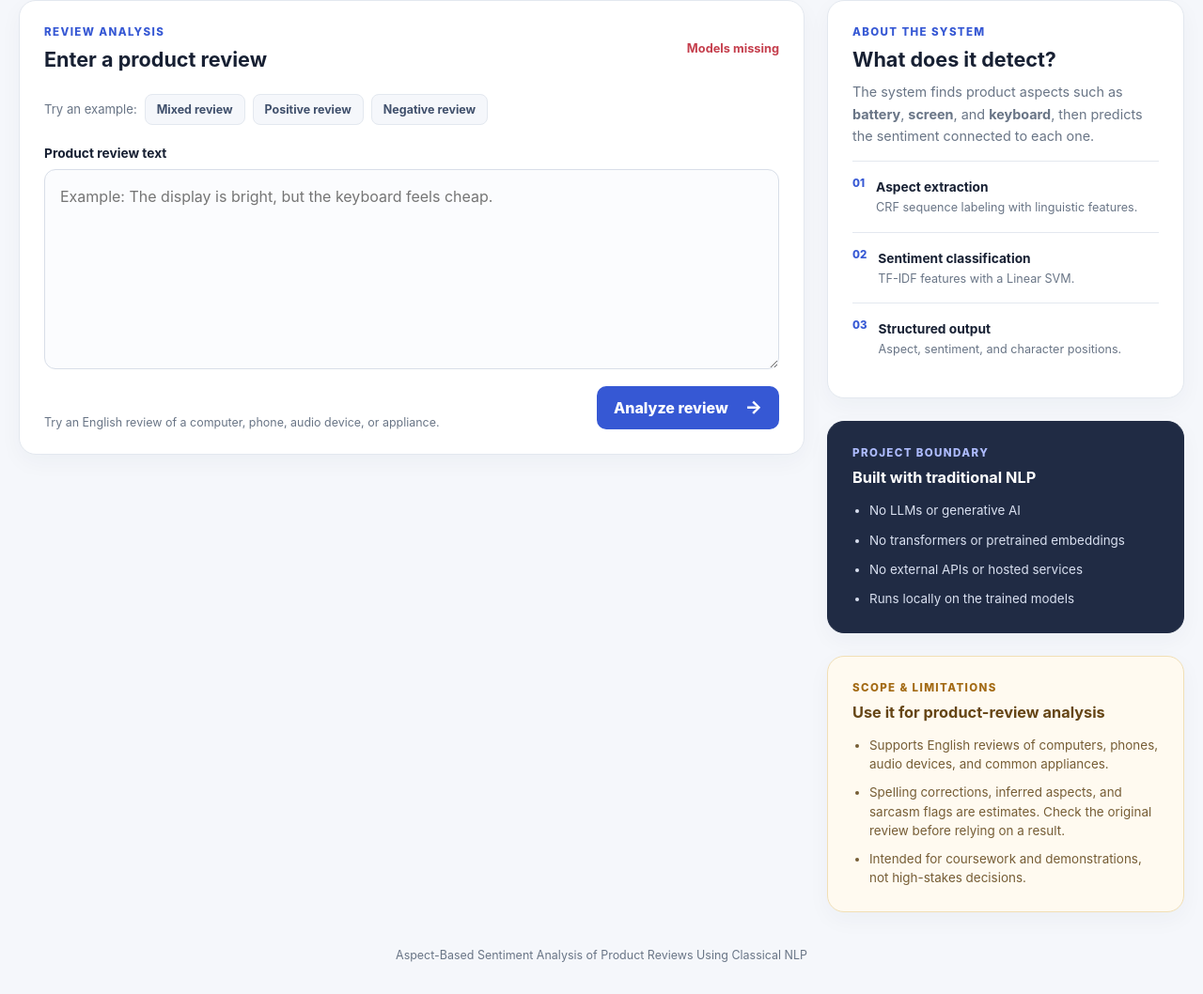
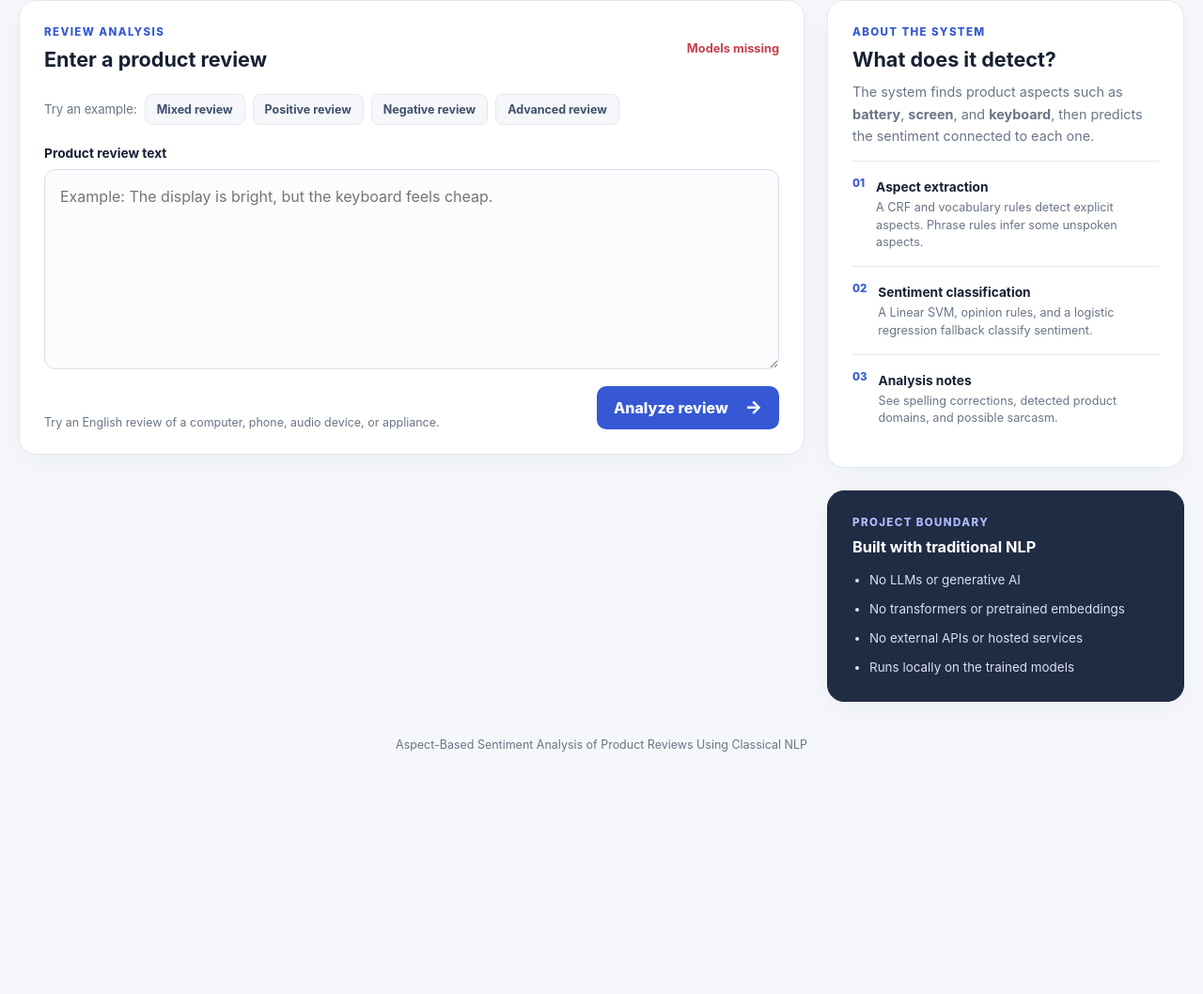
Before and after one commit to gunargrithvick/aspect-based-sentiment-analysis-of-product-reviews-using-classical-nlp, a FastAPI app: page / in a window 1280 px wide. Shown: the part 192-1250 px from the top of the page at 94% size. After the commit the page ends 992 px from the top, so only its background shows below. Run offline with FastAPI, Linux system fonts and the light colour scheme.

Commit message:
Show advanced analysis in the app and README

```diff
--- a/frontend/templates/index.html
+++ b/frontend/templates/index.html
@@ -6,7 +6,7 @@
     <meta name="description" content="Classical NLP aspect-based sentiment analysis for product reviews.">
     <title>Classical ABSA Analyzer</title>
     <link rel="icon" href="/static/favicon.svg" type="image/svg+xml">
-    <link rel="stylesheet" href="/static/css/styles.css?v=2">
+    <link rel="stylesheet" href="/static/css/styles.css?v=3">
 </head>
 <body>
     <div class="page-shell">
@@ -35,6 +35,7 @@
                         <button class="example-button" data-example="The camera is excellent, but the battery life is terrible.">Mixed review</button>
                         <button class="example-button" data-example="The screen is excellent.">Positive review</button>
                         <button class="example-button" data-example="The keyboard is terrible.">Negative review</button>
+                        <button class="example-button" data-example="The batery is terrble. It needs recharging every two hours. Great, the phone died again.">Advanced review</button>
                     </div>
 
                     <form id="analysis-form">
@@ -65,6 +66,7 @@
                             <div class="metric-card negative-card"><span class="metric-label">Negative</span><strong id="negative-count">0</strong></div>
                             <div class="metric-card neutral-card"><span class="metric-label">Neutral</span><strong id="neutral-count">0</strong></div>
                             <div class="metric-card conflict-card"><span class="metric-label">Conflict</span><strong id="conflict-count">0</strong></div>
+                            <div class="metric-card uncertain-card"><span class="metric-label">Uncertain</span><strong id="uncertain-count">0</strong></div>
                         </div>
 
                         <article class="card highlighted-card">
@@ -75,6 +77,7 @@
                                     <span><i class="legend-dot negative-dot"></i>Negative</span>
                                     <span><i class="legend-dot neutral-dot"></i>Neutral</span>
                                     <span><i class="legend-dot conflict-dot"></i>Conflict</span>
+                                    <span><i class="legend-dot uncertain-dot"></i>Uncertain</span>
                                 </div>
                             </div>
                             <p class="highlighted-review" id="highlighted-review"></p>
@@ -98,9 +101,9 @@
                     <p class="eyebrow">ABOUT THE SYSTEM</p>
                     <h2>What does it detect?</h2>
                     <p>The system finds product aspects such as <strong>battery</strong>, <strong>screen</strong>, and <strong>keyboard</strong>, then predicts the sentiment connected to each one.</p>
-                    <div class="pipeline-step"><span class="step-number">01</span><div><strong>Aspect extraction</strong><p>CRF sequence labeling with linguistic features.</p></div></div>
-                    <div class="pipeline-step"><span class="step-number">02</span><div><strong>Sentiment classification</strong><p>TF-IDF features with a Linear SVM.</p></div></div>
-                    <div class="pipeline-step"><span class="step-number">03</span><div><strong>Structured output</strong><p>Aspect, sentiment, and character positions.</p></div></div>
+                    <div class="pipeline-step"><span class="step-number">01</span><div><strong>Aspect extraction</strong><p>A CRF and vocabulary rules detect explicit aspects. Phrase rules infer some unspoken aspects.</p></div></div>
+                    <div class="pipeline-step"><span class="step-number">02</span><div><strong>Sentiment classification</strong><p>A Linear SVM, opinion rules, and a logistic regression fallback classify sentiment.</p></div></div>
+                    <div class="pipeline-step"><span class="step-number">03</span><div><strong>Analysis notes</strong><p>See spelling corrections, detected product domains, and possible sarcasm.</p></div></div>
                 </article>
 
                 <article class="card boundary-card">
@@ -112,20 +115,11 @@
                     </ul>
                 </article>
 
-                <article class="card limitations-card">
-                    <p class="eyebrow">SCOPE &amp; LIMITATIONS</p>
-                    <h3>Use it for product-review analysis</h3>
-                    <ul class="limitations-list">
-                        <li>Supports English reviews of computers, phones, audio devices, and common appliances.</li>
-                        <li>Spelling corrections, inferred aspects, and sarcasm flags are estimates. Check the original review before relying on a result.</li>
-                        <li>Intended for coursework and demonstrations, not high-stakes decisions.</li>
-                    </ul>
-                </article>
             </aside>
         </main>
 
         <footer class="site-footer">Aspect-Based Sentiment Analysis of Product Reviews Using Classical NLP</footer>
     </div>
-    <script src="/static/js/app.js?v=2"></script>
+    <script src="/static/js/app.js?v=3"></script>
 </body>
 </html>
--- a/public/static/css/styles.css
+++ b/public/static/css/styles.css
@@ -53,20 +53,22 @@ textarea:focus { border-color: var(--primary); box-shadow: 0 0 0 3px rgba(54, 88
 .highlighted-review .highlight-uncertain { background: #475569; }
 .sentiment-uncertain { color: #334155; background: #e2e8f0; }
 .results-heading { margin: 0; }
-.metrics-grid { display: grid; grid-template-columns: repeat(5, minmax(0, 1fr)); gap: 12px; }
+.metrics-grid { display: grid; grid-template-columns: repeat(6, minmax(0, 1fr)); gap: 12px; }
 .metric-card { display: grid; min-height: 92px; align-content: space-between; padding: 15px; background: var(--surface); border: 1px solid var(--line); border-radius: 13px; }
 .metric-label { display: block; margin-bottom: 8px; color: var(--muted); font-size: 0.72rem; font-weight: 700; }
 .metric-card strong { font-size: 1.45rem; }.positive-card strong { color: var(--positive); }.negative-card strong { color: var(--negative); }.neutral-card strong { color: var(--neutral); }.conflict-card strong { color: var(--conflict); }
 .highlighted-card, .table-card { margin-bottom: 0; }
 .card-heading-row { align-items: flex-start; }.legend { display: flex; flex-wrap: wrap; gap: 10px; color: var(--muted); font-size: 0.72rem; }
 .card-heading-row h3 { margin-bottom: 0; }
+.uncertain-card strong { color: #475569; }
+.legend .uncertain-dot { background: #475569; }
 .legend span { display: inline-flex; align-items: center; gap: 5px; }.legend-dot { display: inline-block; width: 8px; height: 8px; border-radius: 50%; }.positive-dot { background: var(--positive); }.negative-dot { background: var(--negative); }.neutral-dot { background: var(--neutral); }.conflict-dot { background: var(--conflict); }
 .highlighted-review { margin-bottom: 0; padding: 19px; color: #334155; background: #f8fafc; border-radius: 11px; line-height: 2.2; }.highlighted-review mark { color: white; border-radius: 5px; padding: 4px 6px; font-weight: 700; }.highlight-positive { background: var(--positive); }.highlight-negative { background: var(--negative); }.highlight-neutral { background: var(--neutral); }.highlight-conflict { background: var(--conflict); }
 .table-wrapper { overflow-x: auto; } table { width: 100%; border-collapse: collapse; font-size: 0.87rem; } th, td { padding: 13px 10px; text-align: left; border-bottom: 1px solid var(--line); } th { color: var(--muted); font-size: 0.72rem; letter-spacing: 0.05em; text-transform: uppercase; }.empty-cell { color: var(--muted); text-align: center; }
 .sentiment-pill { display: inline-block; padding: 4px 9px; border-radius: 999px; font-size: 0.74rem; font-weight: 800; }.sentiment-positive { color: var(--positive); background: #e7f6ed; }.sentiment-negative { color: var(--negative); background: #ffeaed; }.sentiment-neutral { color: var(--neutral); background: #fff5dc; }.sentiment-conflict { color: var(--conflict); background: #f1e9fb; }
 .information-card p:not(.eyebrow) { color: var(--muted); line-height: 1.65; font-size: 0.9rem; }.pipeline-step { display: flex; gap: 12px; padding: 16px 0; border-top: 1px solid var(--line); }.step-number { color: var(--primary); font-size: 0.72rem; font-weight: 800; }.pipeline-step strong { font-size: 0.86rem; }.pipeline-step p { margin: 4px 0 0; font-size: 0.79rem !important; line-height: 1.45 !important; }
 .boundary-card { background: #202b44; border-color: #202b44; }.boundary-card .eyebrow { color: #aebcff; }.boundary-card h3 { color: white; }.boundary-list { display: grid; gap: 11px; margin: 0; padding-left: 18px; color: #d9e0f0; font-size: 0.84rem; line-height: 1.5; }
-.limitations-card { background: #fffaf0; border-color: #f1dfb5; }.limitations-card .eyebrow { color: #a36a14; }.limitations-card h3 { color: #654515; }.limitations-list { display: grid; gap: 10px; margin: 0; padding-left: 18px; color: #765d35; font-size: 0.84rem; line-height: 1.5; }
 .site-footer { padding: 0 0 34px; color: var(--muted); font-size: 0.78rem; text-align: center; }
+@media (max-width: 1050px) { .metrics-grid { grid-template-columns: repeat(3, minmax(0, 1fr)); } }
 @media (max-width: 880px) { .layout-grid { grid-template-columns: 1fr; }.side-column { display: grid; grid-template-columns: 1fr 1fr; }.metrics-grid { grid-template-columns: repeat(3, 1fr); } }
 @media (max-width: 600px) { .page-shell { width: min(100% - 24px, 1240px); }.site-header { display: block; padding-top: 30px; }.technology-badge { display: inline-block; margin-top: 18px; }.card { padding: 19px; }.side-column { display: flex; }.metrics-grid { grid-template-columns: repeat(2, 1fr); }.form-footer, .section-heading { align-items: flex-start; flex-direction: column; }.primary-button { width: 100%; justify-content: center; }.legend { margin-top: 4px; } }
--- a/public/static/js/app.js
+++ b/public/static/js/app.js
@@ -48,6 +48,8 @@ function renderNotes(data) {
 
 function updateSummary(summary) {
     document.querySelector("#aspect-count").textContent = summary.aspect_count;
+    const uncertainCount = document.querySelector("#uncertain-count");
+    if (uncertainCount) uncertainCount.textContent = summary.uncertain_count ?? 0;
     sentimentClasses.forEach((sentiment) => {
         document.querySelector(`#${sentiment}-count`).textContent = summary.sentiment_counts[sentiment];
     });
```
Also changed, not shown: docs/frontend_guide.md (+1 -2 lines), tests/test_app.py (+2 -0 lines), CHANGELOG.md, README.md, 5 other files.
